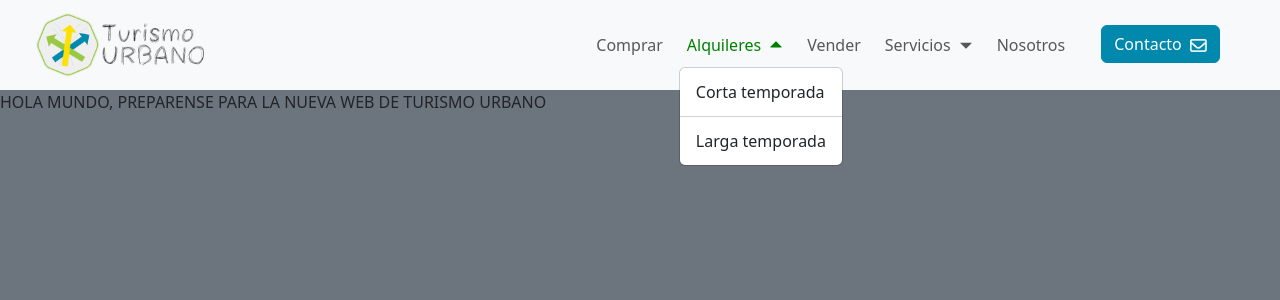
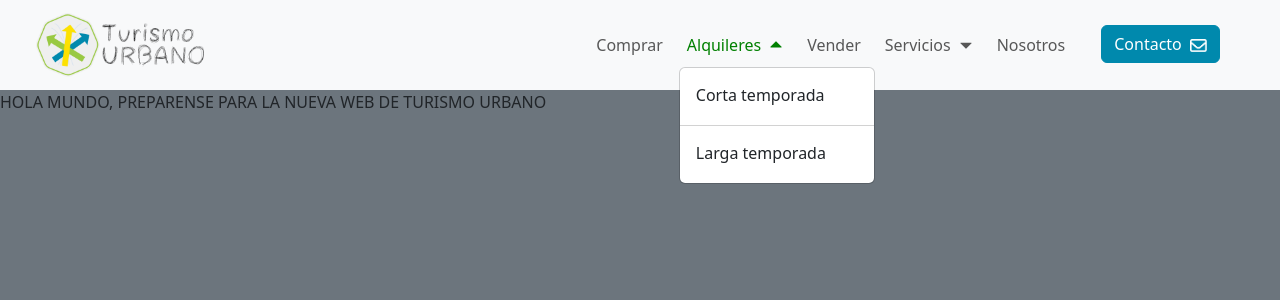
Before and after one commit to carlosp-11/tour_web, a React (Vite) app in the folder tu_web/: page / in a window 1280 px wide. Both pictures are taken after a click on the button "Alquileres". Shown: the top 300 px of the page. Built offline with nearby package versions, Linux system fonts and the light colour scheme.

Commit message:
feat: new dropdown animation

```diff
--- a/tu_web/src/components/Navbar.jsx
+++ b/tu_web/src/components/Navbar.jsx
@@ -1,8 +1,8 @@
 import { useState, useEffect, useRef  } from 'react';
-import Logo from '../assets/logos/navbar-tu-logo.png';
-import Mail from '../assets/icons/envelope-regular.png';
 import {DropdownArrow} from './DropdownArrow';
 import { ButtonImage } from './ButtonImage';
+import Logo from '../assets/logos/navbar-tu-logo.png';
+import RightArrow from '../assets/icons/right-arrow.png';
 
 export const Navbar =(props)=> {
     const [openDropdown, setOpenDropdown] = useState(null); // Estado para controlar qué dropdown está abierto
@@ -73,14 +73,26 @@ export const Navbar =(props)=> {
                                 </a>
                                 <ul className="dropdown-menu">
                                     <li>
-                                        <a className="dropdown-item" href="#"  onClick={() => toggleDropdown("")}>
-                                            Corta temporada
+                                        <a className="dropdown-item pb-2" href="#"  onClick={() => toggleDropdown("")}>
+                                            <span className="link-text">Corta temporada
+                                                <span className="arrow-icon">
+                                                    <img src={RightArrow} alt="flecha" style={{height: '0.7rem'}}/>
+                                                </span>
+                                            </span>
+                                            <span className="tooltip-text mx-5 mb-2 pb-1">1 - 6 meses</span>
+                                            <span className="arrow-icon"></span>
                                         </a>
                                     </li>
                                     <li><hr className="dropdown-divider"/></li>
                                     <li>
-                                        <a className="dropdown-item" href="#"  onClick={() => toggleDropdown("")}>
-                                            Larga temporada
+                                        <a className="dropdown-item pb-2" href="#"  onClick={() => toggleDropdown("")}>
+                                            <span className="link-text">Larga temporada
+                                                <span className="arrow-icon">
+                                                    <img src={RightArrow} alt="flecha" style={{height: '0.7rem'}}/>
+                                                </span>
+                                            </span>
+                                            <span className="tooltip-text mx-5 mb-2 pb-1"> {'>'} 1 año</span>
+                                            <span className="arrow-icon"></span>
                                         </a>
                                     </li>
                                 </ul>
@@ -108,19 +120,31 @@ export const Navbar =(props)=> {
                                 <ul className="dropdown-menu">
                                     <li>
                                         <a className="dropdown-item" href="#" onClick={() => toggleDropdown("")}>
-                                            Asesoria
+                                            <span className="link-text"> Asesoría
+                                                <span className="arrow-icon">
+                                                    <img src={RightArrow} alt="flecha" style={{height: '0.7rem'}}/>
+                                                </span>
+                                            </span>
                                         </a>
                                     </li>
                                     <li><hr className="dropdown-divider"/></li>
                                     <li>
                                         <a className="dropdown-item" href="#" onClick={() => toggleDropdown("")}>
-                                            Gestión
+                                        <span className="link-text">Gestión
+                                                <span className="arrow-icon">
+                                                    <img src={RightArrow} alt="flecha" style={{height: '0.7rem'}}/>
+                                                </span>
+                                            </span>
                                         </a>
                                     </li>
                                     <li><hr className="dropdown-divider"/></li>
                                     <li>
                                         <a className="dropdown-item" href="#"  onClick={() => toggleDropdown("")}>
-                                            Seguros
+                                            <span className="link-text"> Seguros
+                                                <span className="arrow-icon">
+                                                    <img src={RightArrow} alt="flecha" style={{height: '0.7rem'}}/>
+                                                </span>
+                                            </span>
                                         </a>
                                     </li>
                                 </ul>
```
